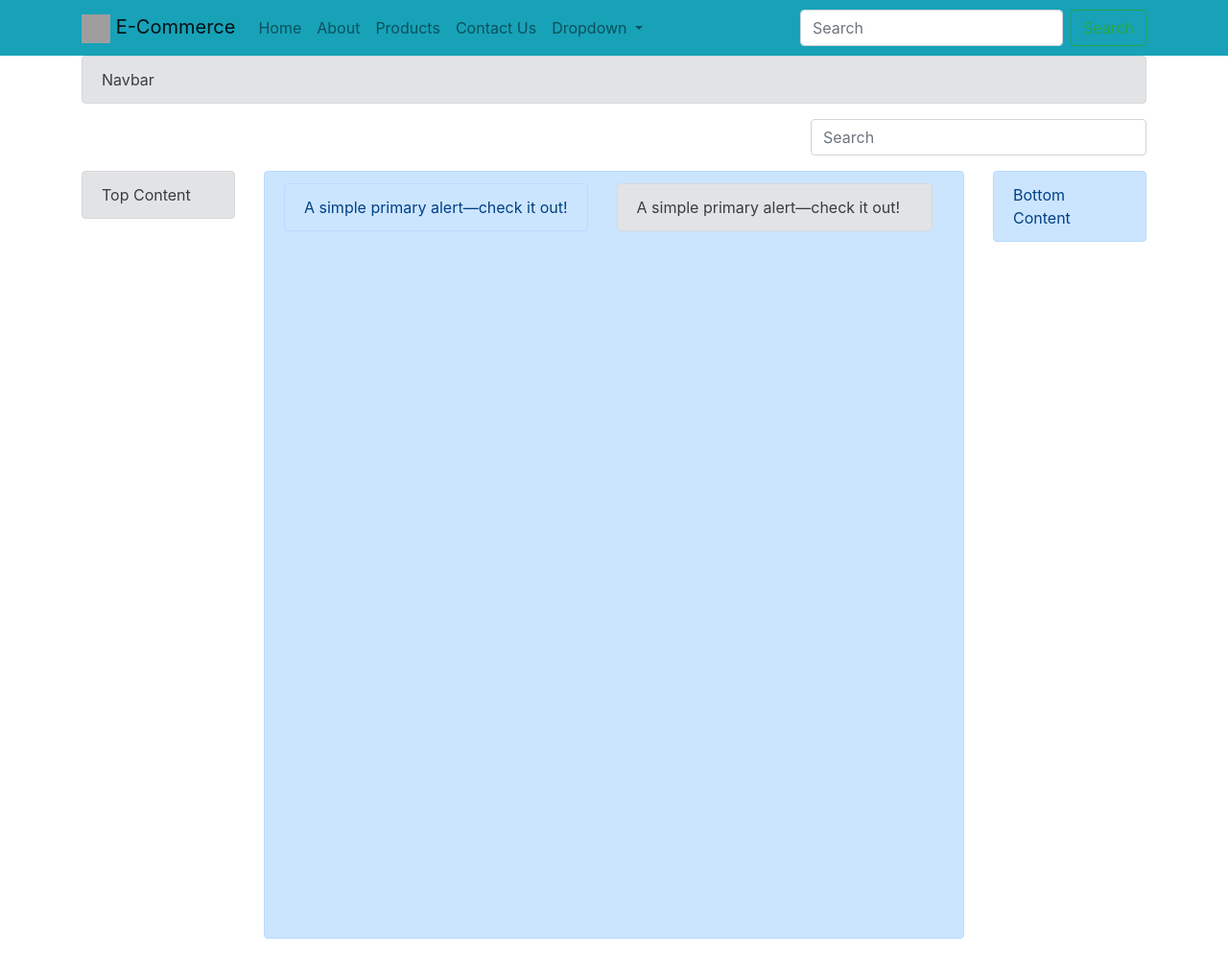
After one commit to AlyMagged/e-commerce, a Django app: page /bootstrap/ in a window 1280 px wide. The commit adds this page. Shown: the whole page at 96% size. Run offline with Django 3.2, Linux system fonts and the light colour scheme; some libraries are stand-ins or nearby versions; grey boxes are pictures that could not be loaded.

Commit message:
bootstrap framework

```diff
--- a/src/ecommerce/urls.py
+++ b/src/ecommerce/urls.py
@@ -17,6 +17,7 @@ from django.contrib import admin
 from django.urls import path, include
 from django.conf import settings
 from django.conf.urls.static import static
+from django.views.generic import TemplateView
 
 from .views import home_page, about_page, contact_page, login_page, register_page
 
@@ -27,6 +28,7 @@ urlpatterns = [
     path('contact/', contact_page, name='contact'),
     path('login/', login_page, name='login'),
     path('register/', register_page, name='register'),
+    path('bootstrap/', TemplateView.as_view(template_name='bootstrap/example.html')),
     path('products/', include(('products.urls', 'products'), namespace='products')),
     # path('featured/', ProductFeaturedListView.as_view()),
     # path('featured/<int:pk>', ProductFeaturedDetailView.as_view()),
--- a/src/ecommerce/views.py
+++ b/src/ecommerce/views.py
@@ -10,7 +10,7 @@ def home_page(request):
         'content': 'Welcome to home page.',
     }
     if request.user.is_authenticated:
-        context['premium_content'] = 'a7aaaaaaaaaaaa'
+        context['premium_content'] = 'welcome in my awesome e-commerce'
     template = 'home_page.html'
     return render(request, template, context)
 
--- a/src/products/templates/products/details.html
+++ b/src/products/templates/products/details.html
@@ -1,7 +1,7 @@
 {% extends "base.html" %}
 {% block content %}
-<div class="container">
-    <div class="row">
+
+<div class="row">
         <div class="col">
             <h1>{{ object.title }}</h1>
             {{ object.timestamp | timesince }} ago
@@ -14,5 +14,4 @@
             {% endif %}
         </div>
     </div>
-</div>
 {% endblock %}
--- a/src/products/templates/products/product_list.html
+++ b/src/products/templates/products/product_list.html
@@ -1,7 +1,6 @@
 {% extends "base.html" %}
 
 {% block content %}
-    <div class="container">
         <div class="row">
     {% for obj in object_list %}
         <div class="col">
@@ -17,5 +16,4 @@
             {% endif %}
     {% endfor %}
         </div>
-    </div>
 {% endblock %}
--- a/src/products/views.py
+++ b/src/products/views.py
@@ -16,7 +16,7 @@ class ProductFeaturedListView(ListView):
 
 
 class ProductDetailSlugView(DetailView):
-    queryset = Product.objects.all()
+    # queryset = Product.objects.all()
     template_name = 'products/details.html'
 
     def get_object(self, *args, **kwargs):
--- a/src/templates/base.html
+++ b/src/templates/base.html
@@ -11,7 +11,9 @@
   </head>
   <body>
     {% include "base/navbar.html" with brand_name='AlyCommerce' %}
-    {% block content %} {% endblock %}
+    <div class="container">
+      {% block content %} {% endblock %}
+    </div>
 
     {% include "base/js.html" %}
    </body>
--- /dev/null
+++ b/src/templates/bootstrap/example.html
@@ -0,0 +1,151 @@
+<!doctype html>
+<html lang="en">
+  <head>
+    <!-- Required meta tags -->
+    <meta charset="utf-8">
+    <meta name="viewport" content="width=device-width, initial-scale=1, shrink-to-fit=no">
+
+    <!-- Bootstrap CSS -->
+    <link rel="stylesheet" href="https://cdn.jsdelivr.net/npm/bootstrap@4.5.3/dist/css/bootstrap.min.css" integrity="sha384-TX8t27EcRE3e/ihU7zmQxVncDAy5uIKz4rEkgIXeMed4M0jlfIDPvg6uqKI2xXr2" crossorigin="anonymous">
+
+    <title>Hello, world!</title>
+  </head>
+  <body>
+      <!-- Just an image -->
+      <nav class="navbar navbar-expand-md navbar-light bg-info">
+        <div class="container">
+          <a class="navbar-brand" href="#">
+            <img src="https://getbootstrap.com/docs/4.5/assets/brand/bootstrap-solid.svg" width="30" height="30" alt="" loading="lazy">
+            E-Commerce
+          </a>
+
+          <button class="navbar-toggler" type="button" data-toggle="collapse" data-target="#navbarCollapseLinks" aria-expanded="false" aria-label="Toggle Navigation">
+            <span class="navbar-toggler-icon"></span>
+          </button>
+
+          <div class="collapse navbar-collapse" id="navbarCollapseLinks">
+            <ul class="navbar-nav">
+              <li class="nav-item">
+                <a href="#" class="nav-link">Home</a>
+              </li>
+              <li class="nav-item">
+                <a href="#" class="nav-link">About</a>
+              </li>
+              <li class="nav-item">
+                <a href="#" class="nav-link">Products</a>
+              </li>
+              <li class="nav-item">
+                <a href="#" class="nav-link">Contact Us</a>
+              </li>
+
+              <li class="nav-item dropdown">
+                <a class="nav-link dropdown-toggle" href="#" id="navbarDropdown" role="button" data-toggle="dropdown" aria-haspopup="true" aria-expanded="false">
+                  Dropdown
+                </a>
+                <div class="dropdown-menu dropdown-menu-left" aria-labelledby="navbarDropdown">
+                  <a class="dropdown-item" href="#">Action</a>
+                  <a class="dropdown-item" href="#">Another action</a>
+                  <div class="dropdown-divider"></div>
+                  <a class="dropdown-item" href="#">Something else here</a>
+                </div>
+              </li>
+            </ul>
+
+
+          <form class="form-inline ml-auto">
+            <input class="form-control mr-sm-2" type="search" placeholder="Search" aria-label="Search">
+            <button class="btn btn-outline-success my-2 my-sm-0" type="submit">Search</button>
+          </form>
+
+
+          </div>
+        </div>
+      </nav>
+
+
+    <div class="container">
+      <div class="row">
+        <div class="col-12">
+          <div class="alert alert-secondary" role="alert">
+            Navbar
+          </div>
+        </div>
+      </div>
+
+      <div class="row mb-3">
+
+        <div class="col-12 col-sm-12 col-md-6 col-lg-4 ml-auto">
+          <input type="text" class="form-control" placeholder="Search">
+        </div>
+      </div>
+
+      <div class="row">
+        <div class="col-11 col-lg-2 mx-auto order-12">
+          <div class="alert alert-primary" role="alert">
+            Bottom Content
+          </div>
+        </div>
+        <div class="col-11 col-lg-8 mx-auto order-6">
+          <div class="alert alert-primary" role="alert" style="min-height: 800px;">
+            <div class="row">
+              <div class="col-auto">
+                <div class="alert alert-primary" role="alert">
+                  A simple primary alert—check it out!
+                </div>
+              </div>
+              <div class="col-6">
+                <div class="alert alert-secondary" role="alert">
+                  A simple primary alert—check it out!
+                </div>
+              </div>
+            </div>
+          </div>
+        </div>
+        <div class="col-12 col-lg-2 order-1">
+          <div class="alert alert-secondary" role="alert" >
+            Top Content
+          </div>
+        </div>
+    </div>
+
+
+
+<!--    <div class="container">-->
+<!--      <div class="row">-->
+<!--        <div class="col">-->
+<!--          <div class="alert alert-primary" role="alert">-->
+<!--            A simple primary alert—check it out!-->
+<!--          </div>-->
+<!--        </div>-->
+<!--        <div class="col">-->
+<!--          <div class="alert alert-secondary" role="alert">-->
+<!--            A simple primary alert—check it out!-->
+<!--          </div>-->
+<!--        </div>-->
+<!--        <div class="col">-->
+<!--          <div class="alert alert-secondary" role="alert">-->
+<!--            A simple primary alert—check it out!-->
+<!--          </div>-->
+<!--        </div>-->
+<!--      </div>-->
+<!--    </div>-->
+<!--    <div class="container-fluid">-->
+<!--      <div class="alert alert-secondary" role="alert">-->
+<!--        A simple secondary alert—check it out!-->
+<!--      </div>-->
+<!--    </div>-->
+
+
+    <!-- Optional JavaScript; choose one of the two! -->
+
+    <!-- Option 1: jQuery and Bootstrap Bundle (includes Popper) -->
+    <script src="https://code.jquery.com/jquery-3.5.1.slim.min.js" integrity="sha384-DfXdz2htPH0lsSSs5nCTpuj/zy4C+OGpamoFVy38MVBnE+IbbVYUew+OrCXaRkfj" crossorigin="anonymous"></script>
+    <script src="https://cdn.jsdelivr.net/npm/bootstrap@4.5.3/dist/js/bootstrap.bundle.min.js" integrity="sha384-ho+j7jyWK8fNQe+A12Hb8AhRq26LrZ/JpcUGGOn+Y7RsweNrtN/tE3MoK7ZeZDyx" crossorigin="anonymous"></script>
+
+    <!-- Option 2: jQuery, Popper.js, and Bootstrap JS
+    <script src="https://code.jquery.com/jquery-3.5.1.slim.min.js" integrity="sha384-DfXdz2htPH0lsSSs5nCTpuj/zy4C+OGpamoFVy38MVBnE+IbbVYUew+OrCXaRkfj" crossorigin="anonymous"></script>
+    <script src="https://cdn.jsdelivr.net/npm/popper.js@1.16.1/dist/umd/popper.min.js" integrity="sha384-9/reFTGAW83EW2RDu2S0VKaIzap3H66lZH81PoYlFhbGU+6BZp6G7niu735Sk7lN" crossorigin="anonymous"></script>
+    <script src="https://cdn.jsdelivr.net/npm/bootstrap@4.5.3/dist/js/bootstrap.min.js" integrity="sha384-w1Q4orYjBQndcko6MimVbzY0tgp4pWB4lZ7lr30WKz0vr/aWKhXdBNmNb5D92v7s" crossorigin="anonymous"></script>
+    -->
+  </body>
+</html>
--- a/src/templates/home_page.html
+++ b/src/templates/home_page.html
@@ -5,7 +5,6 @@
 <div class="text-center">
     <h1>{{ title }}</h1>
 </div>
-<div class="container">
 <div class="row">
     <div class="col">
         <img src="{% static 'img/ecommerce.jpg' %}" class="img-fluid" />
@@ -20,7 +19,6 @@
     </div>
 </div>
 {% endif %}
-</div>
 {% endblock %}
 
 <!doctype html>
```
Also changed, not shown: src/templates/auth/login.html (+10 -4 lines), src/templates/auth/register.html (+9 -4 lines), src/templates/base/navbar.html (+21 -2 lines), src/db.sqlite3. Lines whose indentation alone changed are shown as unchanged.
